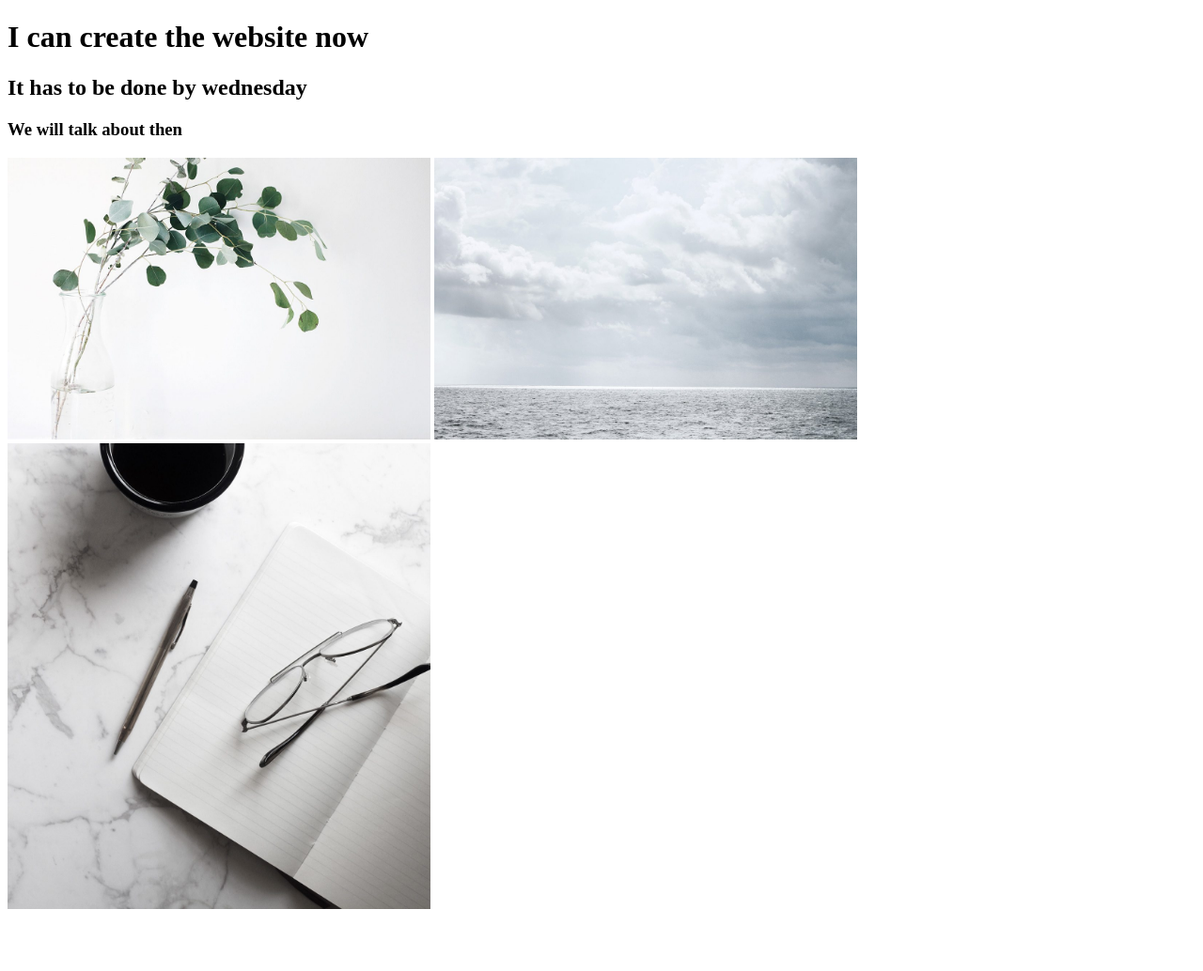
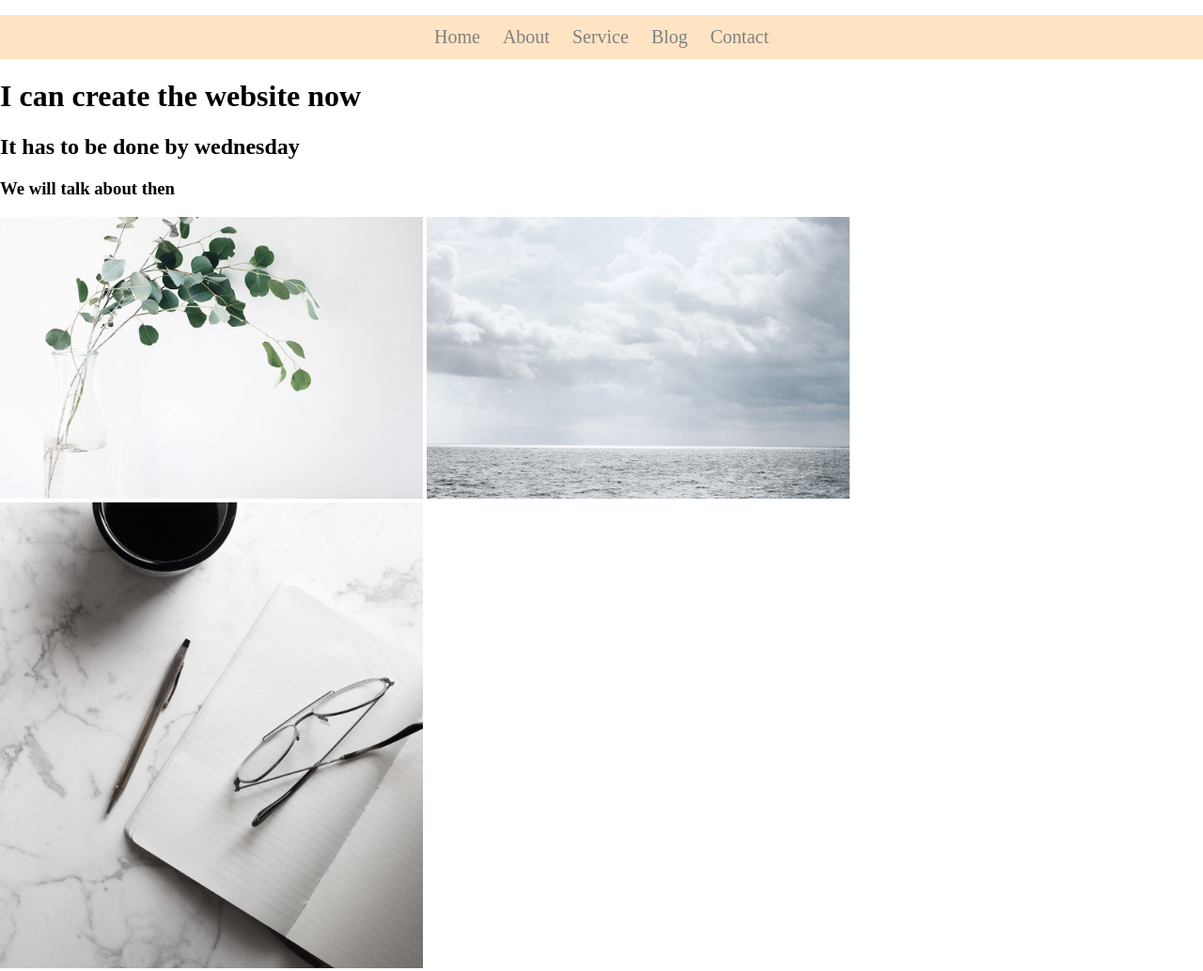
Before and after one commit to webdevhridoy/my-second-repo, a plain HTML site: page index.html in a window 1280 px wide. Shown: the whole page at 94% size. Before the commit the page ends 980 px from the top, so only its background shows below. Drawn offline with Linux system fonts and the light colour scheme.

Commit message:
header with style added

```diff
--- a/index.html
+++ b/index.html
@@ -8,6 +8,18 @@
      <link rel="stylesheet" href="style.css">
 </head>
 <body>
+    <div>
+        <ul class="navbar-area">
+            <li><a href="#">Home</a></li>
+            <li><a href="#">About</a></li>
+            <li><a href="#">Service</a></li>
+            <li><a href="#">Blog</a></li>
+            <li><a href="#">Contact</a></li>
+        </ul>
+    </div>
+
+
+
     <div>
         <h1>I can create the website now</h1>
         <h2>It has to be done by wednesday</h2>
@@ -20,5 +32,6 @@
         <img src="image/blog 3.jpg" alt="">
     </div>
 
+
 </body>
 </html>
--- a/style.css
+++ b/style.css
@@ -1,3 +1,26 @@
+body {
+    margin: 0;
+    padding: 0;
+}
+
+.navbar-area {
+    list-style-type: none;
+    background-color: bisque;
+    padding: 12px 0;
+    text-align: center;
+}
+
+.navbar-area li {
+    display: inline;
+    padding: 0 10px;
+}
+
+.navbar-area a {
+    text-decoration: none;
+    color:gray;
+    font-size: 20px;
+}
+
 .imagesflex {
     display: inline;
 }
```
